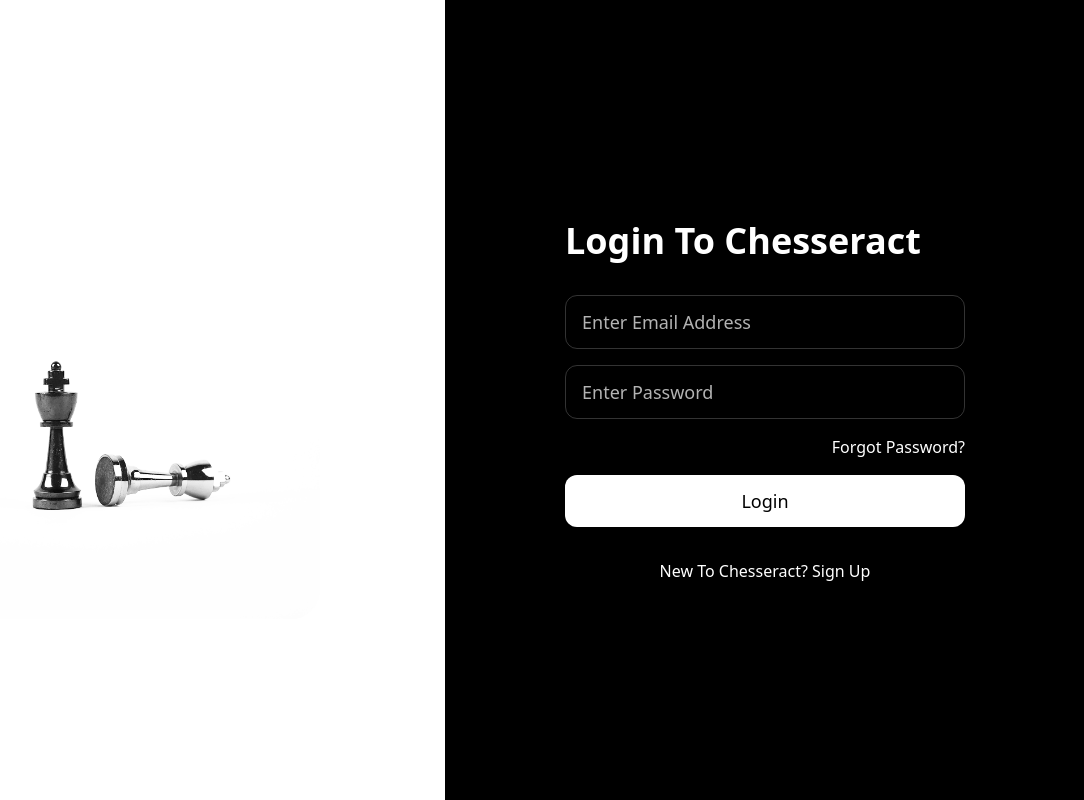
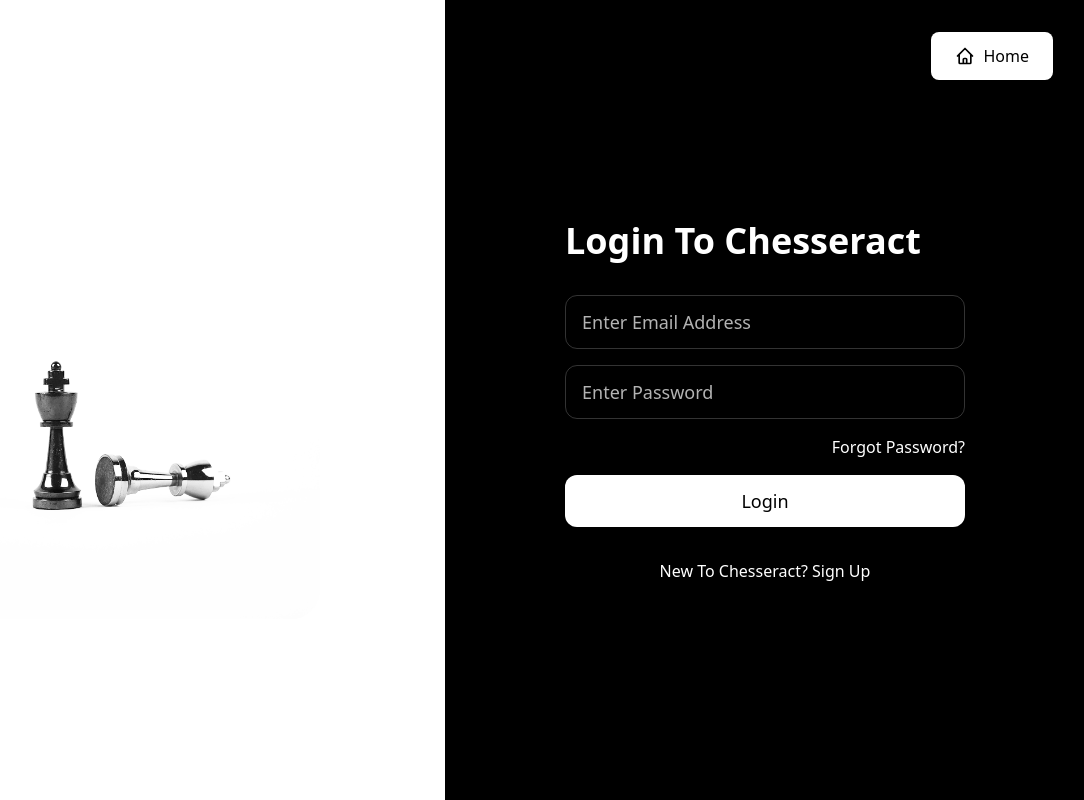
Before and after one commit to avi-watwani/the-chesseract, a Next.js app: page /login in a window 1280 px wide. Shown: the whole page, without its empty margins (195-1279 px from the left). Built offline with nearby package versions, Linux system fonts and the light colour scheme.

Commit message:
Add Home button to Login and SignUp pages for improved navigation

```diff
--- a/app/(auth)/login/page.tsx
+++ b/app/(auth)/login/page.tsx
@@ -3,7 +3,20 @@
 
 export default function Login() {
   return (
-    <div className="flex min-h-screen bg-black">
+    <div className="flex min-h-screen bg-black relative">
+      {/* Home Button */}
+      <div className="fixed top-8 right-8 z-50">
+        <Link
+          href="/"
+          className="inline-flex items-center px-6 py-3 bg-white text-black hover:bg-white/90 rounded-lg font-medium transition-colors shadow-lg"
+        >
+          <svg xmlns="http://www.w3.org/2000/svg" className="h-5 w-5 mr-2" fill="none" viewBox="0 0 24 24" stroke="currentColor">
+            <path strokeLinecap="round" strokeLinejoin="round" strokeWidth={2} d="M3 12l2-2m0 0l7-7 7 7M5 10v10a1 1 0 001 1h3m10-11l2 2m-2-2v10a1 1 0 01-1 1h-3m-6 0a1 1 0 001-1v-4a1 1 0 011-1h2a1 1 0 011 1v4a1 1 0 001 1m-6 0h6" />
+          </svg>
+          Home
+        </Link>
+      </div>
+
       {/* Left side - Image */}
       <div className="hidden lg:block w-1/2 relative bg-white">
         <Image
--- a/app/(auth)/signup/page.tsx
+++ b/app/(auth)/signup/page.tsx
@@ -3,7 +3,20 @@
 
 export default function SignUp() {
   return (
-    <div className="flex min-h-screen bg-black">
+    <div className="flex min-h-screen bg-black relative">
+      {/* Home Button */}
+      <div className="fixed top-8 right-8 z-50">
+        <Link
+          href="/"
+          className="inline-flex items-center px-6 py-3 bg-white text-black hover:bg-white/90 rounded-lg font-medium transition-colors shadow-lg"
+        >
+          <svg xmlns="http://www.w3.org/2000/svg" className="h-5 w-5 mr-2" fill="none" viewBox="0 0 24 24" stroke="currentColor">
+            <path strokeLinecap="round" strokeLinejoin="round" strokeWidth={2} d="M3 12l2-2m0 0l7-7 7 7M5 10v10a1 1 0 001 1h3m10-11l2 2m-2-2v10a1 1 0 01-1 1h-3m-6 0a1 1 0 001-1v-4a1 1 0 011-1h2a1 1 0 011 1v4a1 1 0 001 1m-6 0h6" />
+          </svg>
+          Home
+        </Link>
+      </div>
+
       {/* Left side - Image */}
       <div className="hidden lg:block w-1/2 relative bg-white">
         <Image
```
